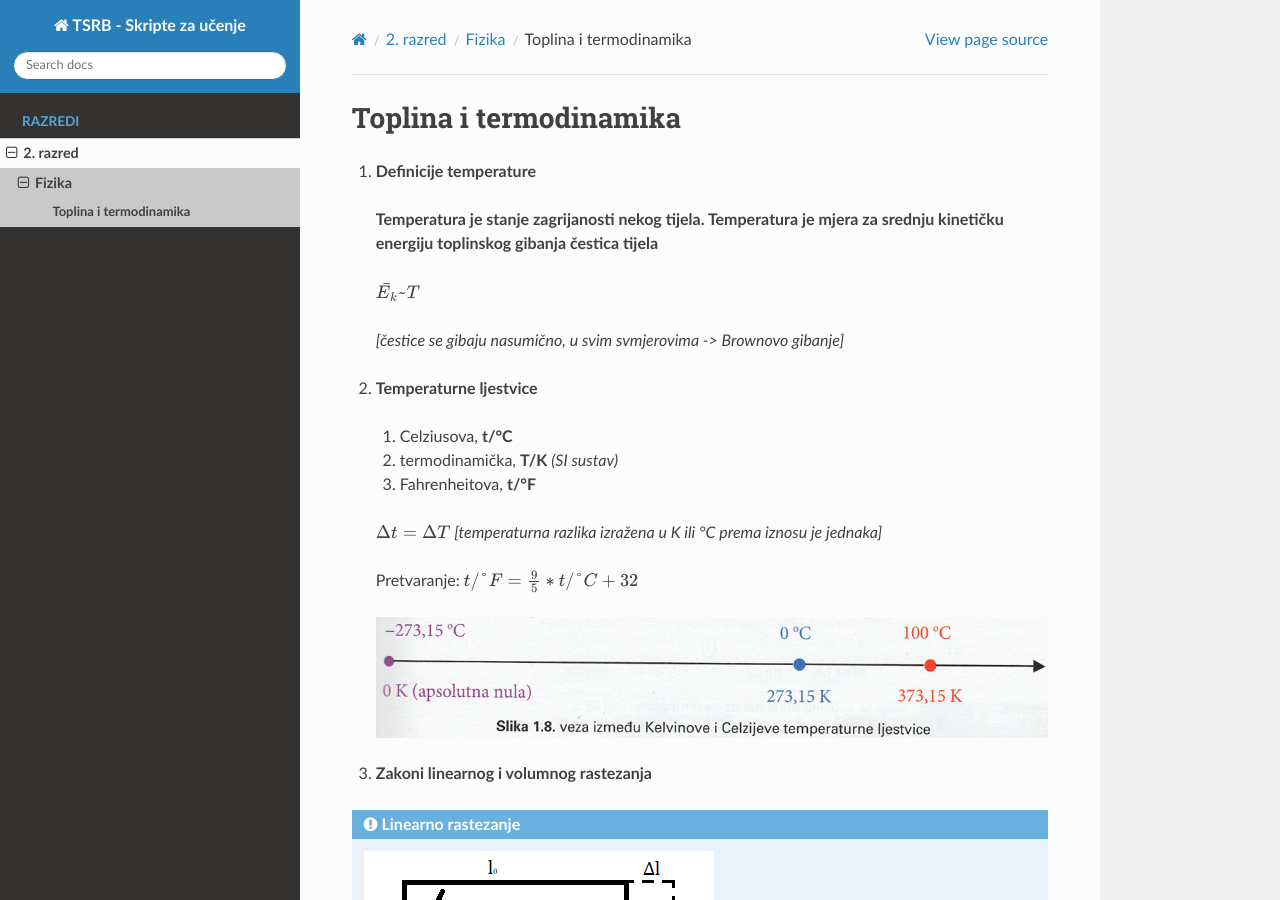
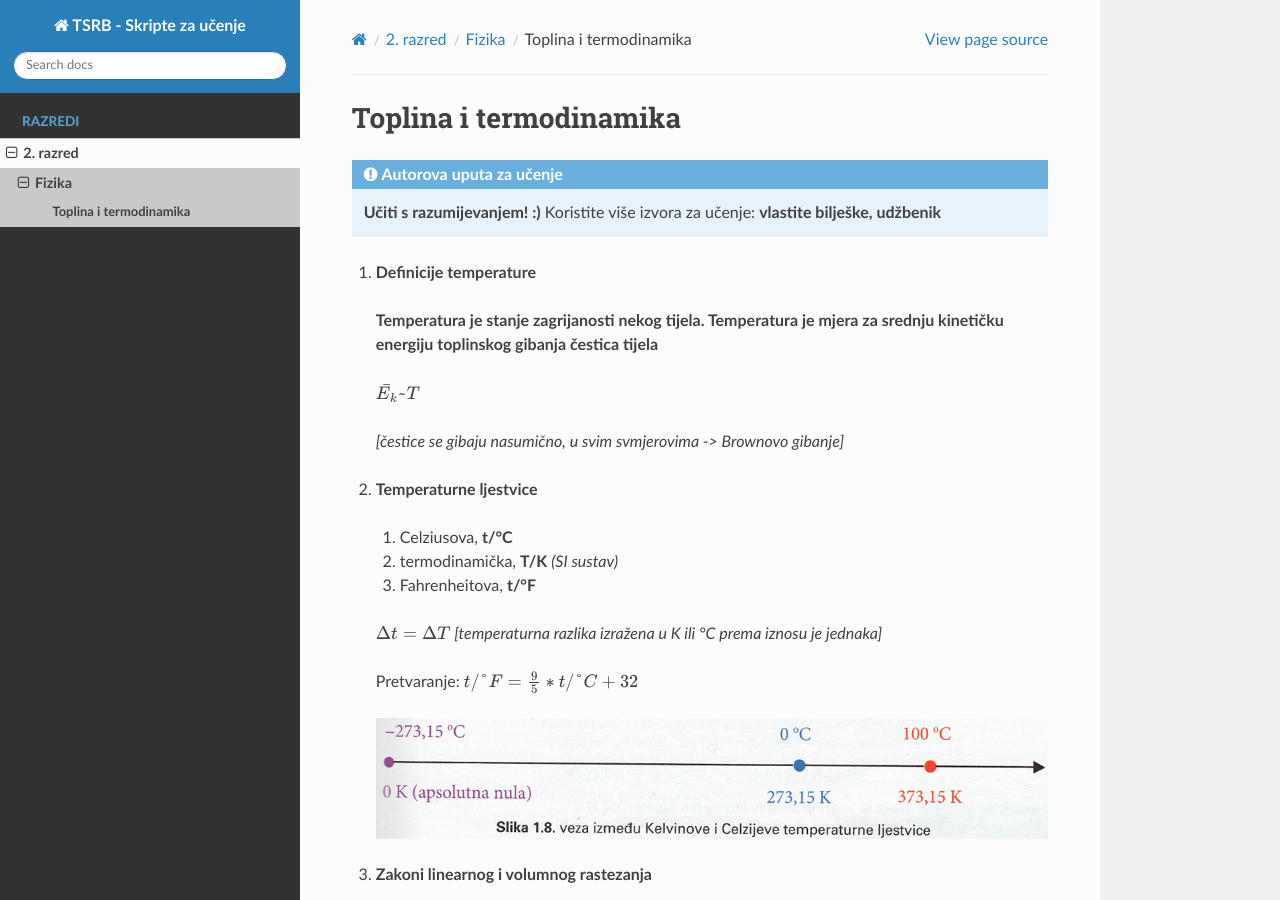
Before and after one commit to recycleTheC/tsrb-h_razred, a Sphinx documentation site: the page built from source/2_razred/fizika/toplina.rst, in a window 1280 px wide and 900 px high. Built offline with Sphinx 7.4.7 and the Read the Docs theme 2.0.0, drawn with Linux system fonts in a browser that asks for light colours.

Commit message:
Dodavanje upute

```diff
--- a/source/2_razred/fizika/toplina.rst
+++ b/source/2_razred/fizika/toplina.rst
@@ -1,5 +1,10 @@
 Toplina i termodinamika
 =======================
+
+.. admonition:: Autorova uputa za učenje
+
+    **Učiti s razumijevanjem! :)**
+    Koristite više izvora za učenje: **vlastite bilješke, udžbenik**
 
 1. **Definicije temperature**
 
```
